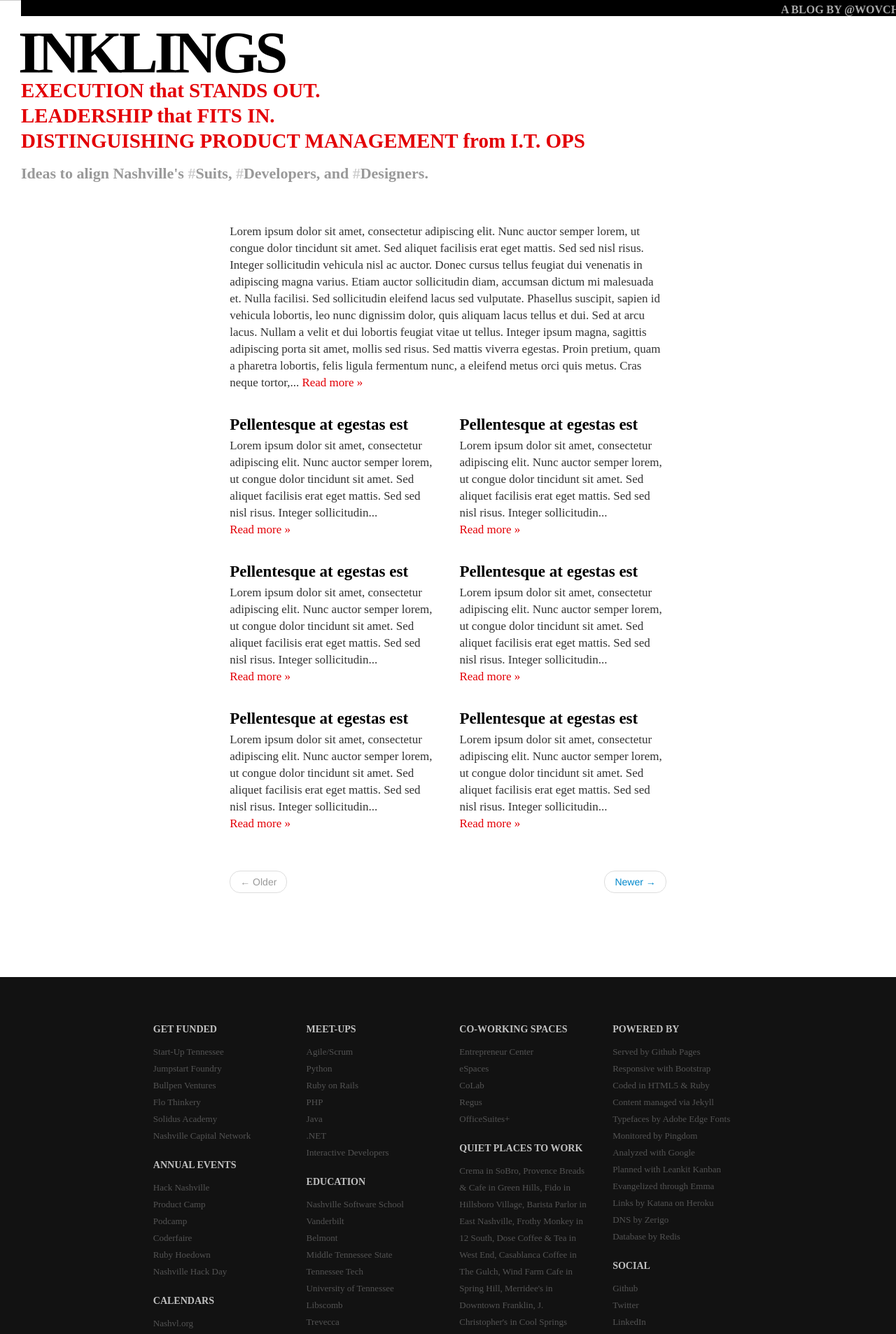
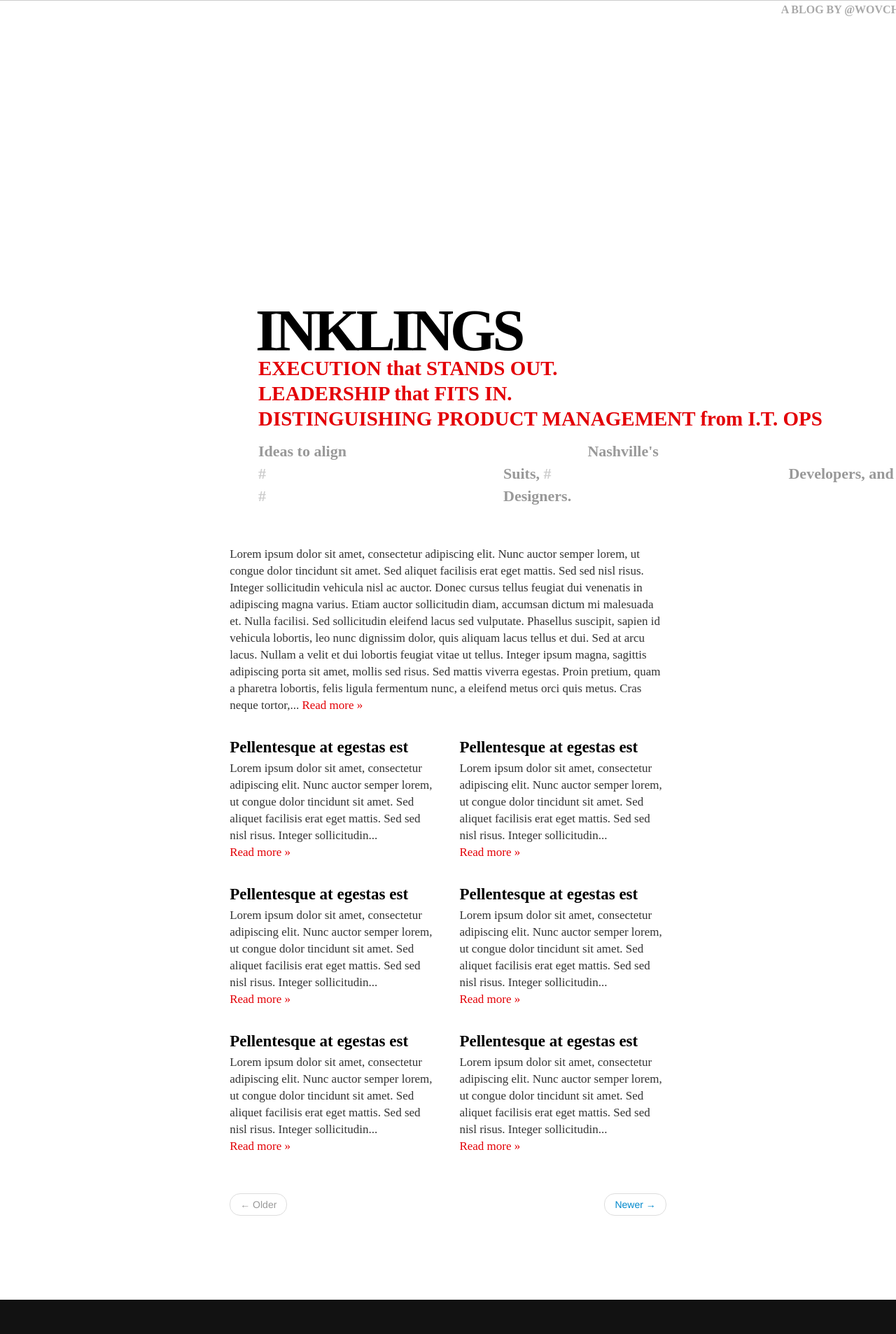
Before and after one commit to wovchko/inklings, a Jekyll site: the page built from index.html, in a window 1280 px wide. Shown: the top 1906 px of the page at 70% size. Built offline with Jekyll 4.4.1, drawn with Linux system fonts in a browser that asks for light colours; Markdown is read by kramdown in place of the engine named in the settings; the list of posts is cut into pages by our own code.

```diff
--- a/css/bootstrap_custom.css
+++ b/css/bootstrap_custom.css
@@ -728,26 +728,26 @@
   text-transform: uppercase;
   text-decoration: none;
   margin: 0;
-  padding: 5px 0 0 0;
-  background-color: black;
+  padding: 5px 0 397px 0;
 }
 h1 a:hover {
   color: #e30006;
   text-decoration: none;
 }
 h2 {
-  padding: 0 0 0 0;
   color: #000000;
   font-family: istok-web, serif;
   font-weight: 700;
   letter-spacing: -5px;
   text-transform: uppercase;
+  padding: 0 0 0 339px;
   margin: 40px 0 25px -4px;
 }
 h3 {
   font-family: marvel, serif;
   color: #e30006;
   text-transform: uppercase;
+  padding: 0 0 0 339px;
   margin: 5px 0 0 0;
 }
 h3 span.lower {
@@ -759,7 +759,7 @@
   text-transform: none;
   text-decoration: none;
   margin: 0 0 0 0;
-  padding: 15px 0 50px 0;
+  padding: 15px 0 50px 339px;
 }
 h4 a:hover {
   color: #e30006;
```
